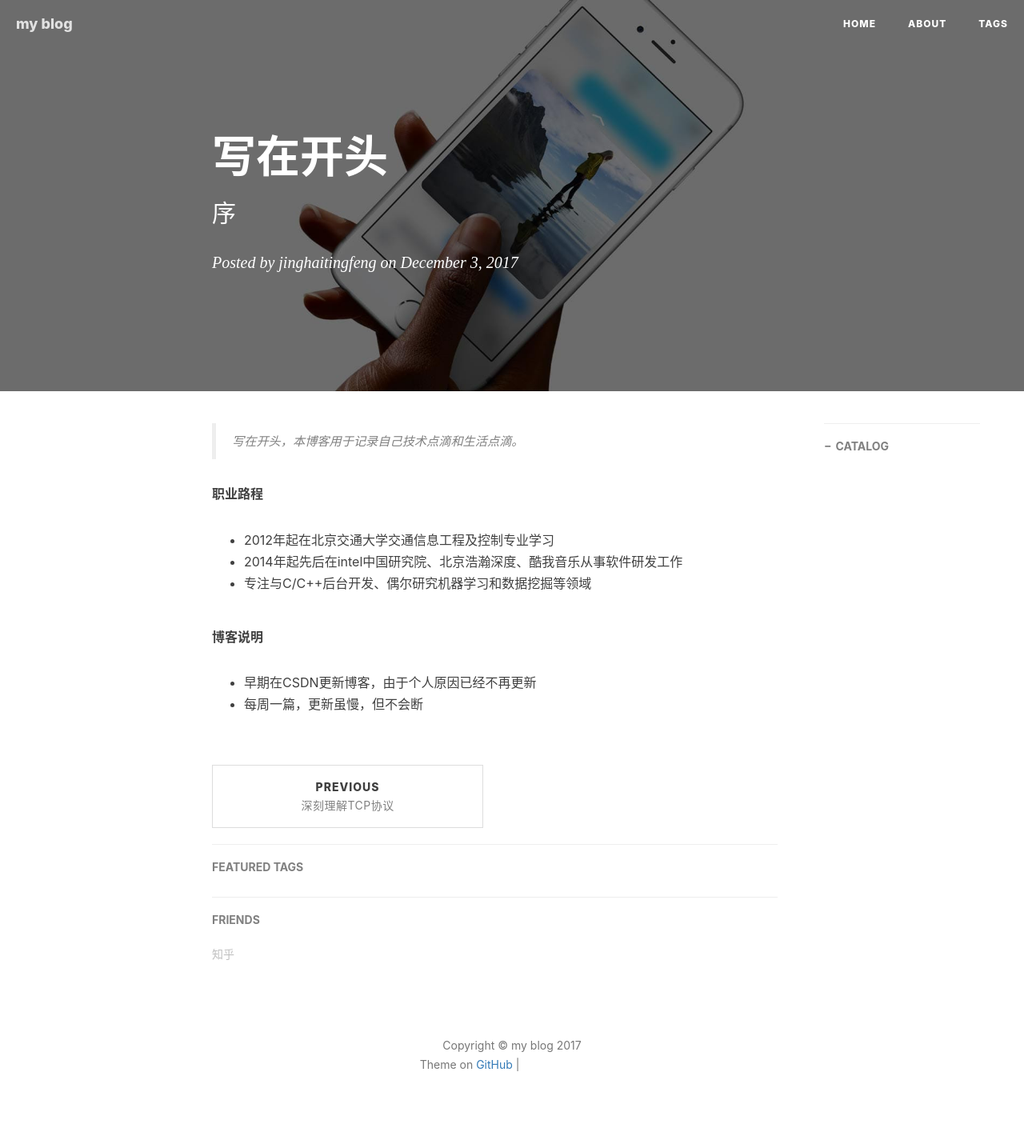
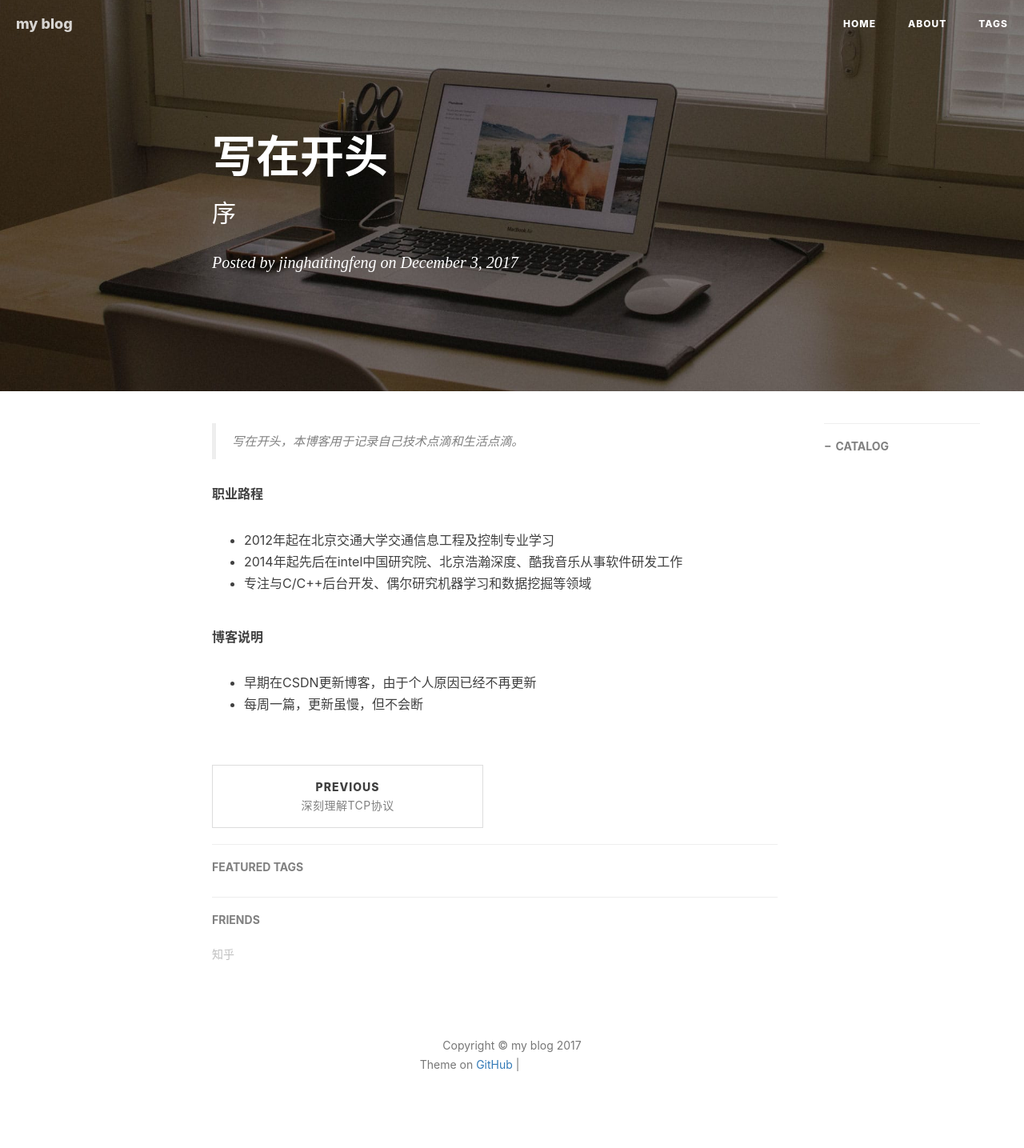
Before and after one commit to jinghaitingfeng/jinghaitingfeng.github.io, a Jekyll site: the page built from _posts/2017-12-03-序-写在开头.md, in a window 1280 px wide. Shown: the whole page at 80% size. Built offline with Jekyll 4.4.1, drawn with Linux system fonts in a browser that asks for light colours; nearby versions of some CDN libraries; comment, search, counter and statistics services are not loaded; grey boxes are pictures that could not be loaded.

Commit message:
Update 2017-12-03-序-写在开头.md

```diff
--- a/_posts/2017-12-03-序-写在开头.md
+++ b/_posts/2017-12-03-序-写在开头.md
@@ -4,7 +4,7 @@ title:      写在开头
 subtitle:   序
 date:       2017-12-03
 author:     jinghaitingfeng
-header-img: img/post-bg-ios9-web.jpg
+header-img: img/home-bg-o.jpg
 catalog: true
 tags:
 ---
```
